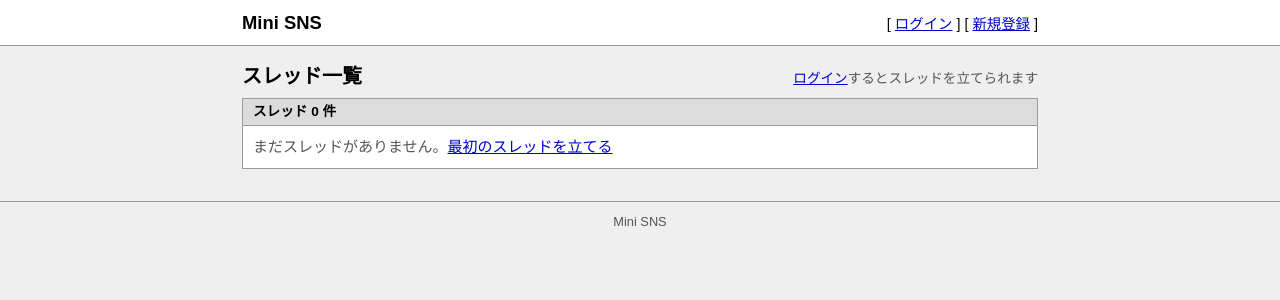
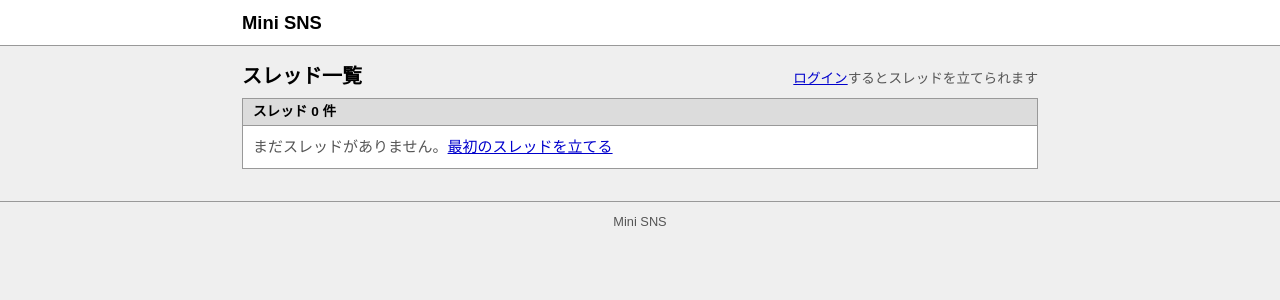
Before and after one commit to ryushien/sns_project, a Django app: page / in a window 1280 px wide. Shown: the top 300 px of the page. Run offline with Django 5.2, Linux system fonts and the light colour scheme; data that the repository does not hold is empty.

Commit message:
ヘッダのログイン・新規登録リンクを削除
入口は一覧ページとスレッド下部の案内からたどれるので、ヘッダはログイン中の表示とログアウトだけにする。

Co-Authored-By: Claude Opus 5.5 <noreply@anthropic.com>
Claude-Session: https://claude.ai/code/session_017QKhYEuE3NpASUExGzN3Sq

```diff
--- a/core/templates/core/base.html
+++ b/core/templates/core/base.html
@@ -13,12 +13,10 @@
     <div class="container">
       <a class="brand" href="{% url 'thread_list' %}">Mini SNS</a>
       <nav class="nav">
+        {# ログイン・新規登録への入口は、一覧とスレッドの「ログインすると〜」から #}
         {% if user.is_authenticated %}
           <span class="user">{{ user.username }} さん</span>
           [<form method="post" action="{% url 'logout' %}">{% csrf_token %}<button type="submit" class="btn-link">ログアウト</button></form>]
-        {% else %}
-          [<a href="{% url 'login' %}">ログイン</a>]
-          [<a href="{% url 'signup' %}">新規登録</a>]
         {% endif %}
       </nav>
     </div>
```
